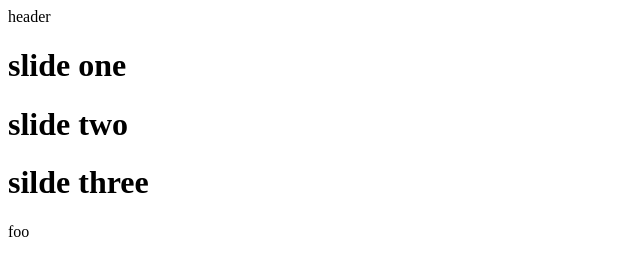
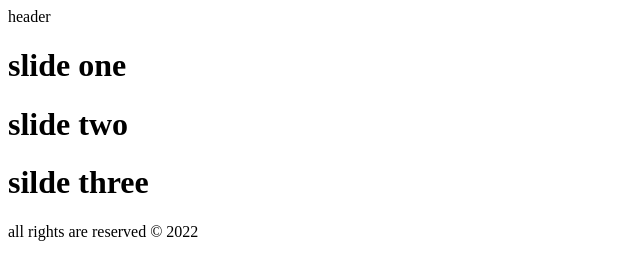
Before and after one commit to MahdiGhanbarin/git, a plain HTML site: page index.html in a window 1280 px wide. Shown: the whole page, without its empty margins (0-640 px from the left). Drawn offline with Linux system fonts and the light colour scheme.

Commit message:
footer update

```diff
--- a/index.html
+++ b/index.html
@@ -15,7 +15,7 @@
     <h1>silde three</h1>
   </div>
   <footer>
-    foo
+    all rights are reserved © 2022
   </footer>
 </body>
 </html>
```
